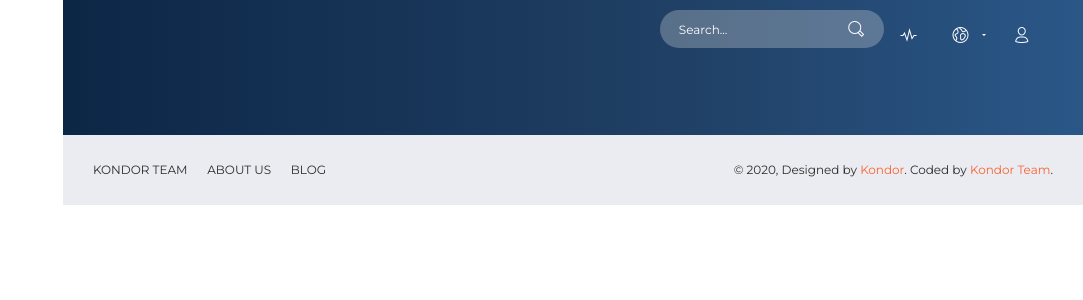
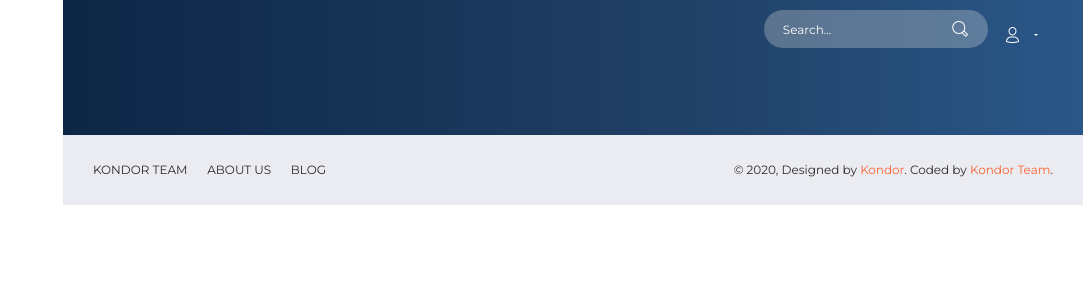
Before and after one commit to aryanmikaeili/feedBacksystem, a Django app: template templates/professor/New_baseProfPage.html in a window 1280 px wide. Shown: the top 300 px of the page, without its empty margins (197-1280 px from the left). Run offline with Django 3.2, Linux system fonts and the light colour scheme; the template is opened without the code that fills it, so the values that code supplies are empty; some libraries are stand-ins or nearby versions.

Commit message:
Chera zendegi enghad bakhter?--> minor bug fixed

```diff
--- a/templates/professor/New_baseProfPage.html
+++ b/templates/professor/New_baseProfPage.html
@@ -53,34 +53,18 @@
                             </div>
                         </form>
                         <ul class="navbar-nav">
-                            <li class="nav-item">
-                                <a class="nav-link" href="#pablo">
-                                    <i class="now-ui-icons media-2_sound-wave"></i>
-                                    <p>
-                                        <span class="d-lg-none d-md-block">Stats</span>
-                                    </p>
-                                </a>
-                            </li>
                             <li class="nav-item dropdown">
                                 <a class="nav-link dropdown-toggle" href="http://example.com" id="navbarDropdownMenuLink" data-toggle="dropdown" aria-haspopup="true" aria-expanded="false">
-                                    <i class="now-ui-icons location_world"></i>
-                                    <p>
-                                        <span class="d-lg-none d-md-block">Some Actions</span>
-                                    </p>
-                                </a>
-                                <div class="dropdown-menu dropdown-menu-right" aria-labelledby="navbarDropdownMenuLink">
-                                    <a class="dropdown-item" href="#">Action</a>
-                                    <a class="dropdown-item" href="#">Another action</a>
-                                    <a class="dropdown-item" href="#">Something else here</a>
-                                </div>
-                            </li>
-                            <li class="nav-item">
-                                <a class="nav-link" href="#pablo">
                                     <i class="now-ui-icons users_single-02"></i>
                                     <p>
                                         <span class="d-lg-none d-md-block">Account</span>
                                     </p>
                                 </a>
+                                <div class="dropdown-menu dropdown-menu-right" aria-labelledby="navbarDropdownMenuLink">
+                                    <a class="dropdown-item" href="#">Home</a>
+                                    <a class="dropdown-item" href="#">Logout</a>
+
+                                </div>
                             </li>
                         </ul>
                     </div>
```
Also changed, not shown: db.sqlite3.
